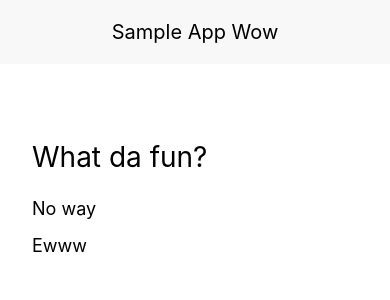
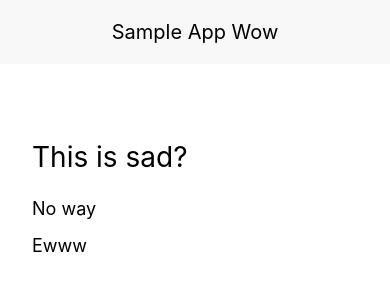
Before and after one commit to mayuroks/MindExplorer, a React Native app: screen / in a window 390 px wide. Shown: the top 300 px of the page. Built offline with nearby package versions, Linux system fonts and the light colour scheme.

Commit message:
QuestionCard component with data and click callback props

```diff
--- a/App.js
+++ b/App.js
@@ -64,9 +64,11 @@ class App extends Component {
       <View>
         <Header title="Sample App Wow" />
         <QuestionCard
-          question="What da fun?"
+          question="This is sad?"
           option1="No way"
           option2="Ewww"
+          onPress1={() => console.log("button1 pressed")}
+          onPress2={() => console.log("button2 pressed")}
         />
       </View>
     );
--- a/src/components/questionCard.js
+++ b/src/components/questionCard.js
@@ -1,16 +1,22 @@
 // import libs
-import React, { component } from 'react';
-import { View, Text } from 'react-native';
+import React, { Component } from 'react';
+import { View, Text, TouchableOpacity } from 'react-native';
 
 // make component
-const QuestionCard = (props) => {
+const QuestionCard = ({ question, option1, option2, onPress1, onPress2 }) => {
     const { containerStyle, questionStyle, optionStyle } = styles;
 
-    return(
+    return (
         <View style={containerStyle}>
-            <Text style={questionStyle}>{props.question}</Text>
-            <Text style={optionStyle}>{props.option1}</Text>
-            <Text style={optionStyle}>{props.option2}</Text>
+            <Text style={questionStyle}>{question}</Text>
+
+            <TouchableOpacity onPress={onPress1}>
+                <Text style={optionStyle}>{option1}</Text>
+            </TouchableOpacity>
+
+            <TouchableOpacity onPress={onPress2}>
+                <Text style={optionStyle}>{option2}</Text>
+            </TouchableOpacity>
         </View>
     );
 }
```
